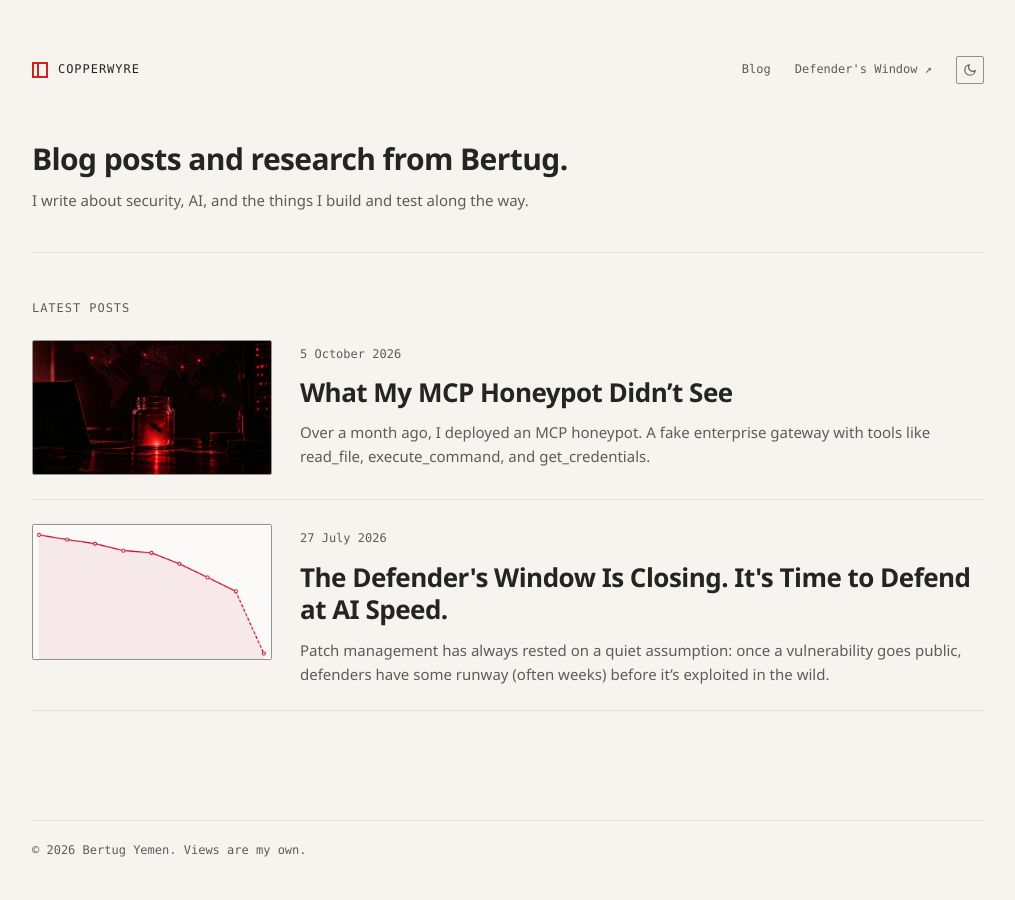
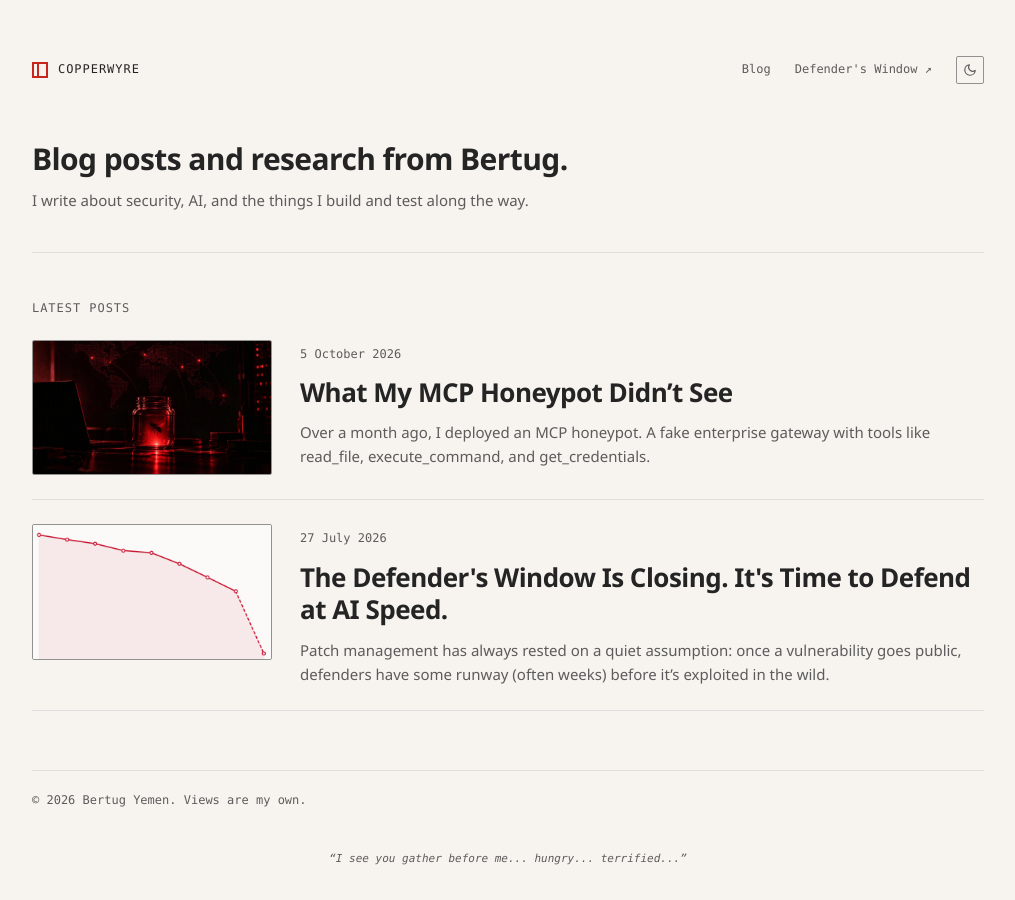
Before and after one commit to Bertug/bertug.github.io, a Jekyll site: the page built from index.html, in a window 1280 px wide. Shown: the whole page, without its empty margins (132-1147 px from the left). Built offline with Jekyll 4.4.1, drawn with Linux system fonts in a browser that asks for light colours.

Commit message:
Add a subtle quote at the bottom of the blog footer
Co-authored-by: Copilot <223556219+Copilot@users.noreply.github.com>

```diff
--- a/_includes/footer.html
+++ b/_includes/footer.html
@@ -2,4 +2,7 @@
   <div class="wrapper footer-inner">
     <p>&copy; {{ site.time | date: '%Y' }} {{ site.author | escape }}. Views are my own.</p>
   </div>
+  <div class="wrapper footer-quote">
+    <p><em>&ldquo;I see you gather before me... hungry... terrified...&rdquo;</em></p>
+  </div>
 </footer>
--- a/assets/blog.css
+++ b/assets/blog.css
@@ -147,6 +147,7 @@ td, th { padding: 0.5rem 0.75rem; border: 1px solid var(--cp-border); text-align
 .site-footer { color: var(--cp-text-muted); font-family: Consolas, "Courier New", Courier, monospace; font-size: 12px; }
 .footer-inner { padding-block: 1.25rem 2.5rem; border-top: 1px solid var(--cp-border); }
 .site-footer p { margin: 0; }
+.footer-quote { padding-bottom: 2rem; font-size: 11px; text-align: center; }
 .skip-link {
   position: absolute;
   top: -6rem;
```
